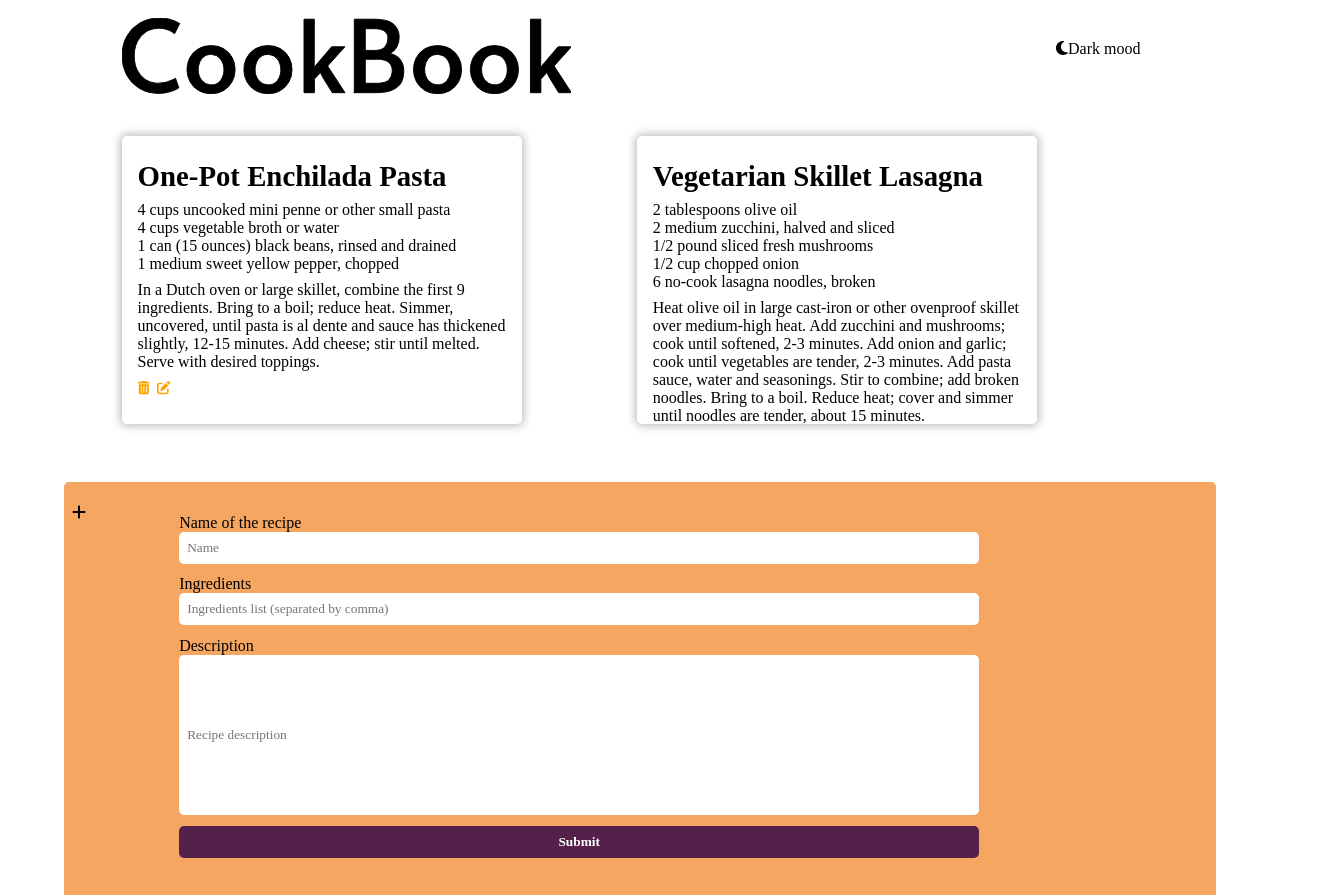
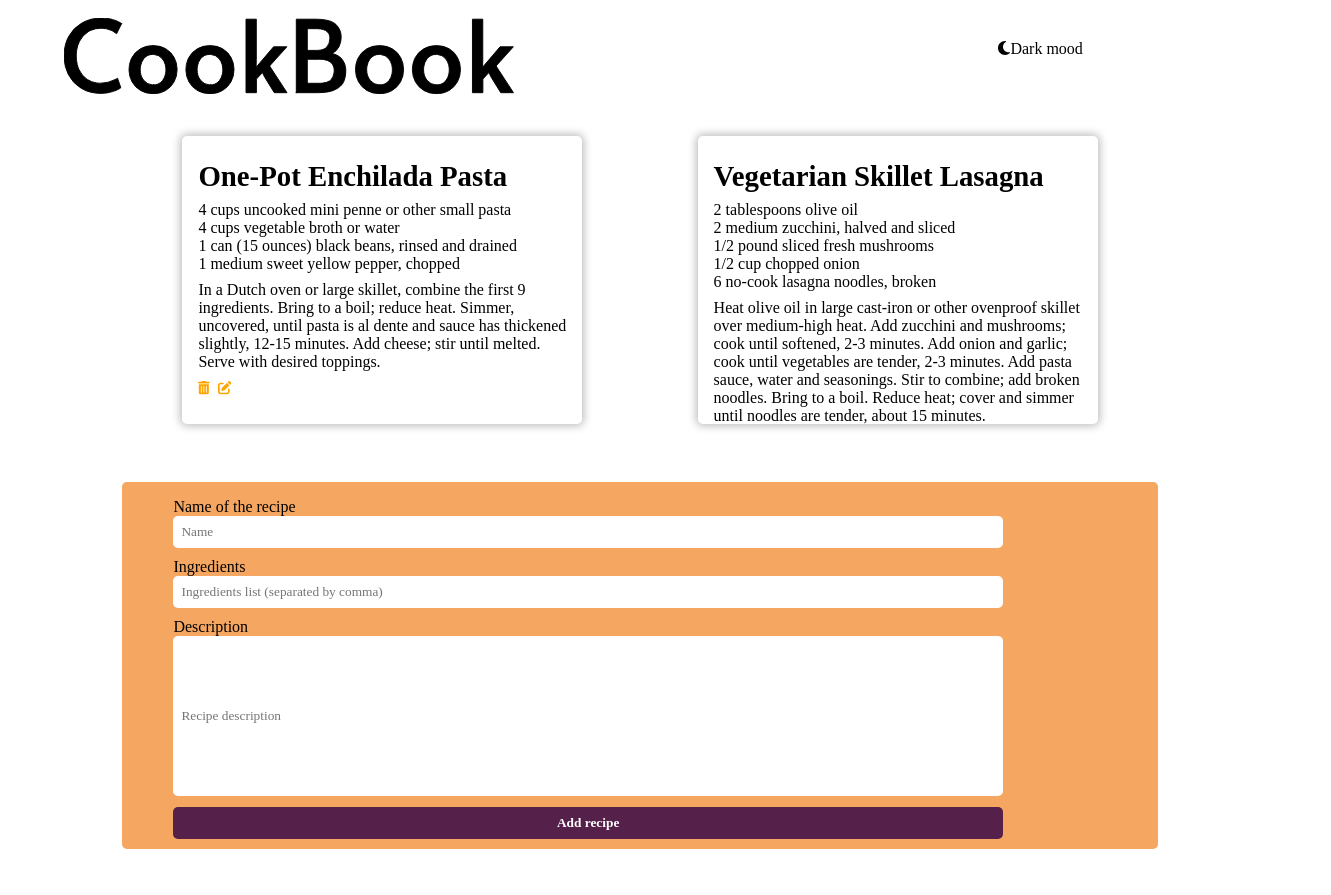
Before and after one commit to amichno/cookbook, a React (Create React App) app: page / in a window 1280 px wide. Shown: the top 895 px of the page, 1331 px wide, since content can reach past the window. After the commit the page ends 849 px from the top, so only its background shows below. Built offline with nearby package versions, Linux system fonts and the light colour scheme.

Commit message:
update styles

```diff
--- a/src/assets/styles/globalStyles.ts
+++ b/src/assets/styles/globalStyles.ts
@@ -23,6 +23,7 @@ export const GlobalStyle = createGlobalStyle<WraperProps>`
 
     body{
         width:100vw;
+        min-width: 375px;
         height: 100%;
         background-color: ${({theme})=>theme.colors.backGround};
     }
--- a/src/components/CookBook/cookbook.styles.ts
+++ b/src/components/CookBook/cookbook.styles.ts
@@ -17,5 +17,10 @@ export const Wraper = styled.div<WraperProps>`
     margin-left:auto;
     margin-right: auto;
     background-color: ${({theme})=>theme.colors.backGround};
-    color: ${({theme})=>theme.colors.font}
+    color: ${({theme})=>theme.colors.font};
+    display: flex;
+    flex-direction: column;
+    justify-items: center;
+    align-items: center;
+
 `
--- a/src/components/Recipes/recipes.styles.ts
+++ b/src/components/Recipes/recipes.styles.ts
@@ -23,6 +23,7 @@ export const SectionWraper = styled.div`
     display: flex;
     flex-wrap: wrap;
     margin-top: 2rem;
+    justify-content: center;
 `
 
 export const Recipe = styled.div<WraperProps>`
--- a/src/components/addRecipe/addRecipe.component.tsx
+++ b/src/components/addRecipe/addRecipe.component.tsx
@@ -43,9 +43,10 @@ const AddRecipe:React.FC<AddRecipeProps> = ({add}) =>{
 
         return(
             <AddRecipeWraper>
-                <Icon><FontAwesomeIcon icon={faPlus}/></Icon>
+               { /*<Icon><FontAwesomeIcon icon={faPlus} size={"1x"}/></Icon>*/}
+
                 <Add>
-                    <form>
+                    <form  className="show">
                         <label>Name of the recipe</label>
                         <Input name="Name" isDescription ={false} placeholder="Name" onChange={onChangeName}></Input>
                         <label>Ingredients</label>
@@ -58,7 +59,7 @@ const AddRecipe:React.FC<AddRecipeProps> = ({add}) =>{
                                isDescription ={true}
                                placeholder="Recipe description"
                                onChange={onChangeDescription}></Input>
-                        <Input isButton ={true} type="submit" onClick={onClickHandler}/>
+                        <Input isButton ={true} type="submit" onClick={onClickHandler} value ="Add recipe"/>
                     </form>
                 </Add>
 
--- a/src/components/addRecipe/addRecipe.styles.ts
+++ b/src/components/addRecipe/addRecipe.styles.ts
@@ -6,12 +6,19 @@ export interface AddProps{
 }
 
 export const Icon = styled.div`
-    width:2rem;
-    height:2rem;
-    align-content: end;
+    width:1rem;
+    height:1rem;
+    display:inline-block;
+    align-content: center;
     position: absolute;
-    top:0.5rem;
-    left: 0.5rem
+    text-align: feComponentTransfer;
+    top:0.1rem;
+    left: 0.1rem;
+    padding-top: 1rem;
+    padding-bottom: 1rem;
+    padding-left: 1rem;
+    padding-right: 1rem;
+    background-color: ${({theme})=>theme.colors.addBoxColor};
 `
 
 export interface AddWraperProps{
@@ -28,19 +35,21 @@ export interface AddWraperProps{
 
 
 export const AddRecipeWraper = styled.div<AddWraperProps>`
-    width:100%;
-    min-width: 2rem;
-    min-height: 2rem;
-    height: 100%;
+    width:90%;
+    //min-width: 2rem;
+    //min-height: 2rem;
+    height: fit-content;
     background-color: ${({theme})=>theme.colors.addBoxColor};
     -webkit-border-radius: 5px;
     -moz-border-radius: 5px;
     border-radius: 5px;
     display: flex;
     flex-direction: column;
-    padding-top: 2rem;
-    padding-bottom: 2rem;
+    //padding-top: 2rem;
+    //padding-bottom: 2rem;
     position: relative;
+    justify-items: center;
+    align-items:center;
 `
 
 export const Add = styled.div<AddProps>`
@@ -49,6 +58,16 @@ export const Add = styled.div<AddProps>`
     display: flex;
     flex-direction: column;
     form{
+        width:100%;
+        padding-top:1rem;
+        &.show{
+            width:100%;
+        }
+        &.hide{
+            width:0px;
+            height: 0px;
+            display: none;
+        }
         label{
             display: block;
             font-size:1rem
@@ -56,6 +75,17 @@ export const Add = styled.div<AddProps>`
     }
 }
 `
+export const Form = styled(Add)`
+.show{
+        width:100%;
+    }
+    .hide{
+        width:0px;
+        height: 0px;
+        display: none;
+    }
+`
+
 export const Label = styled.label`
             display: block;
             font-size:1rem
@@ -63,7 +93,7 @@ export const Label = styled.label`
 `
 
 export const Input = styled.input<AddProps>`
-            width:50rem;
+            width:80%;
             height: ${({isDescription}) => isDescription?"10rem":"2rem"};
             margin-bottom: 1%;
             -webkit-border-radius: 5px;
@@ -76,5 +106,6 @@ export const Input = styled.input<AddProps>`
             }
             background-color: ${({isButton})=>isButton?"#55204a":"white"};
             color:${({isButton})=>isButton?"white":"black"};
-            font-weight: ${({isButton})=>isButton?"600":"normal"};;
+            font-weight: ${({isButton})=>isButton?"600":"normal"};
+            cursor: ${({isButton})=>isButton?"pointer":"auto"};
 `
```
